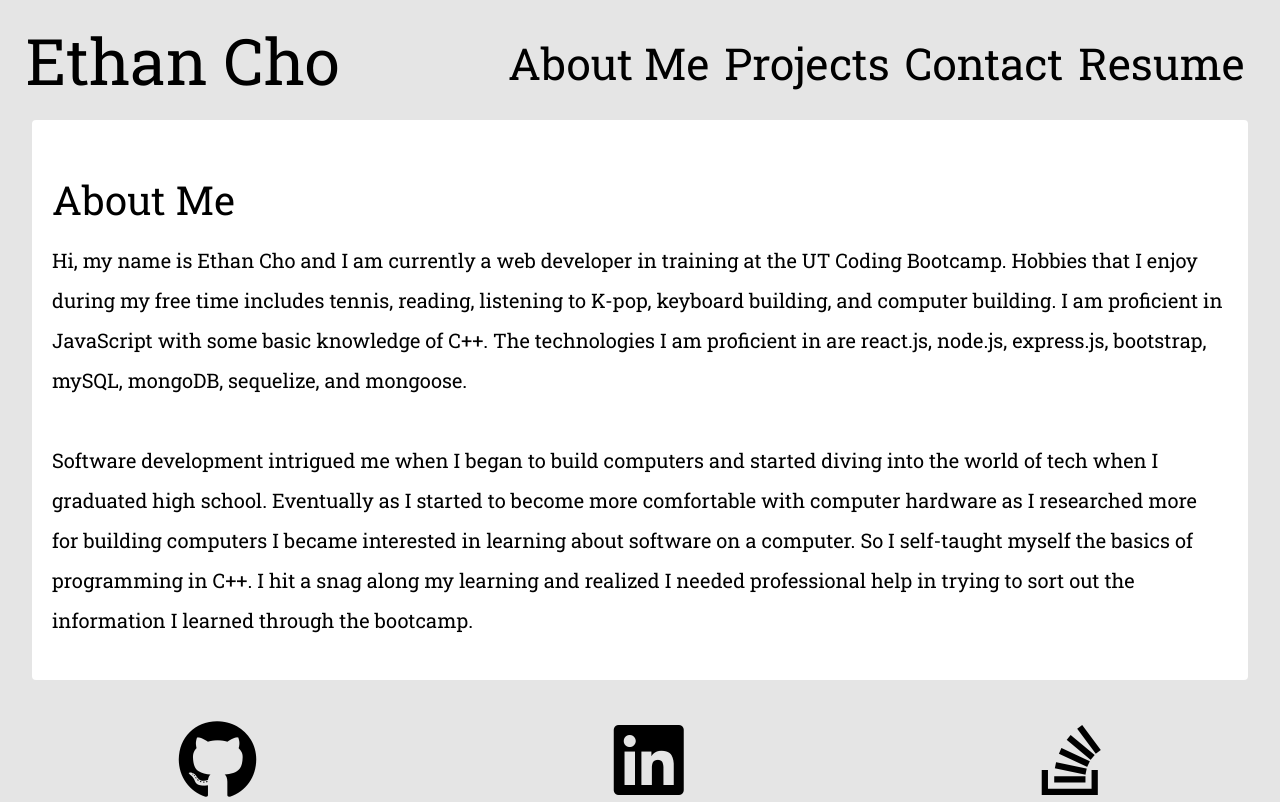
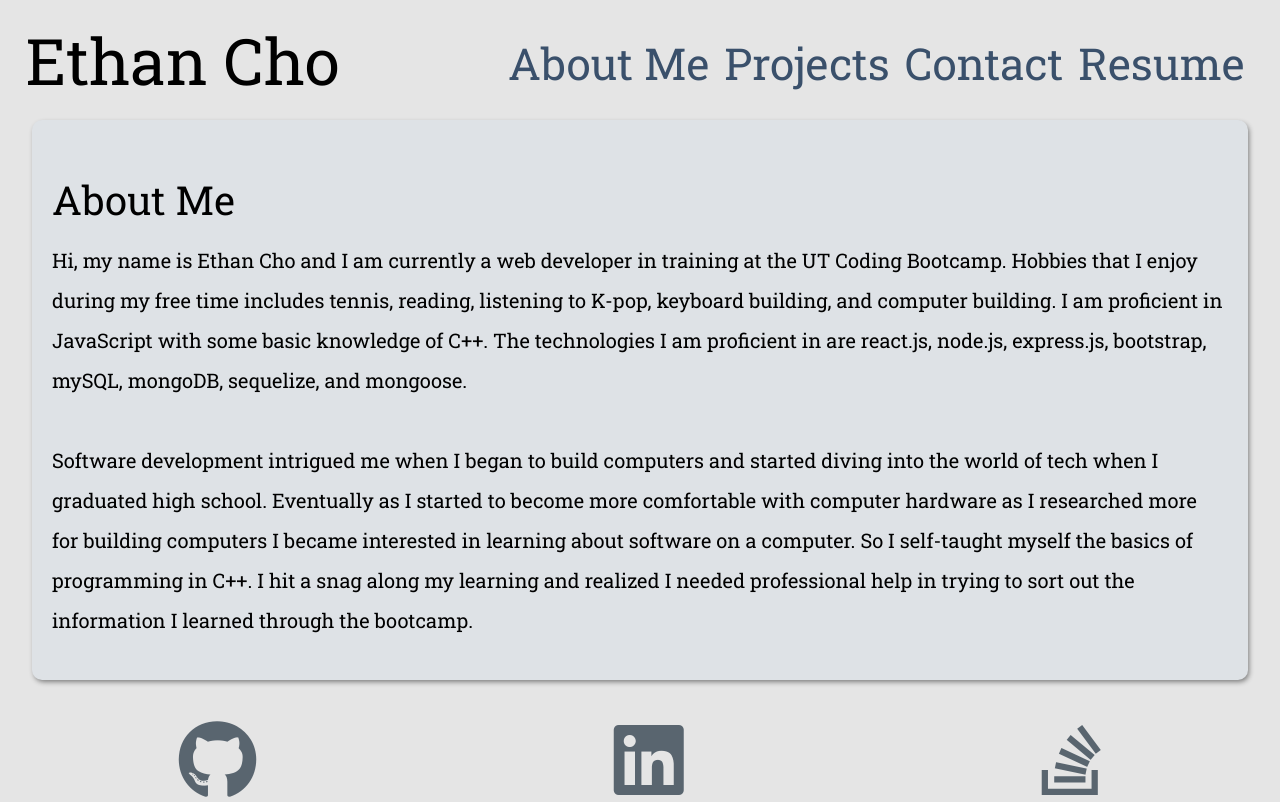
Before and after one commit to echo1826/React-Portfolio, a React (Create React App) app: page / in a window 1280 px wide. Built offline with nearby package versions, Linux system fonts and the light colour scheme.

Commit message:
changing color schemes

```diff
--- a/src/components/styles/AboutMe.css
+++ b/src/components/styles/AboutMe.css
@@ -8,15 +8,16 @@
 }
 
 .backgroundColor {
-    background-color: #fff;
+    background-color: #DEE2E6;
     padding-top: 40px;
     padding-bottom: 40px;
-    border-radius: 4px;
+    border-radius: 10px;
     width: 95%;
     margin: auto;
+    box-shadow: 0.1rem 0.15rem 0.3rem -0.03rem rgba(0, 0, 0, 0.45);
 }
 
-.title{
+.title {
     font-size: 40px;
     padding-left: 20px;
     line-height: 2;
--- a/src/components/styles/ContactForm.css
+++ b/src/components/styles/ContactForm.css
@@ -26,7 +26,7 @@
 
 .container {
     border-radius: 5px;
-    background-color: #fff;
+    background-color: #DEE2E6;
     padding: 20px;
     height: 80vh;
     width: 95%;
--- a/src/components/styles/Footer.css
+++ b/src/components/styles/Footer.css
@@ -9,6 +9,10 @@
     color: black;
 }
 
+.footerIcon {
+    color: #59656F;
+}
+
 .footerIcon:hover {
-    color: #778DA9;
+    color: #6FFFE9
 }
--- a/src/components/styles/Navigation.css
+++ b/src/components/styles/Navigation.css
@@ -9,7 +9,7 @@
 
 .linkDecoration {
     text-decoration: none;
-    color: black;
+    color: #3A506B;
 }
 
 .linkDecoration:hover {
```
